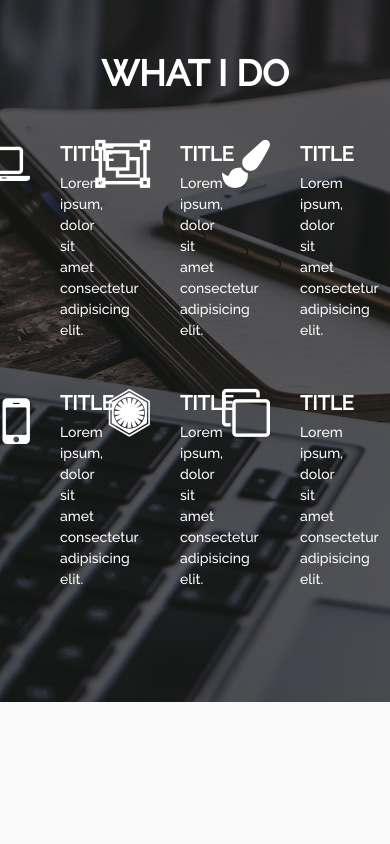
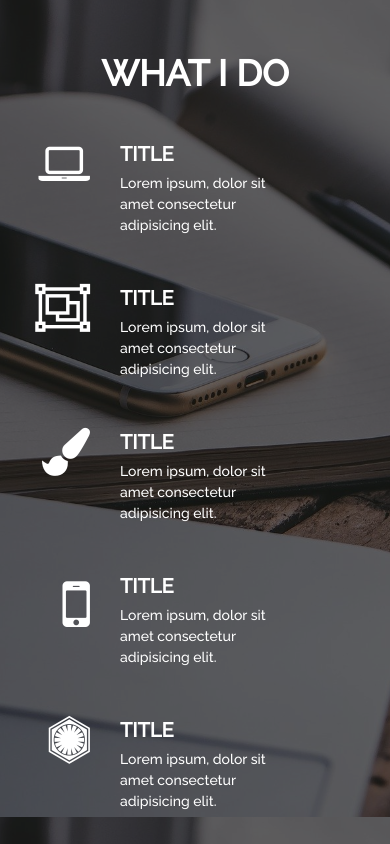
Before and after one commit to chrhuang/Resume, a React (Create React App) app: page / in a window 390 px wide. Shown: the part 3120-3964 px from the top of the page. Built offline with nearby package versions, Linux system fonts and the light colour scheme.

Commit message:
MOD : Fix

```diff
--- a/src/components/WhatIDo/WhatIDo.js
+++ b/src/components/WhatIDo/WhatIDo.js
@@ -11,22 +11,22 @@ export default function WhatIDo () {
             What i do
           </div>
           <div className='row w-100'>
-            <div className='col-4 pt-3 pb-3'>
+            <div className='col-lg-4 col-md-12 pt-3 pb-3'>
               <Box icon='fa fa-laptop fa-3x' title='title' content='Lorem ipsum, dolor sit amet consectetur adipisicing elit.' />
             </div>
-            <div className='col-4 pt-3 pb-3'>
+            <div className='col-lg-4 col-md-12 pt-3 pb-3'>
               <Box icon='fa fa-object-group fa-3x' title='title' content='Lorem ipsum, dolor sit amet consectetur adipisicing elit.' />
             </div>
-            <div className='col-4 pt-3 pb-3'>
+            <div className='col-lg-4 col-md-12 pt-3 pb-3'>
               <Box icon='fa fa-paint-brush fa-3x' title='title' content='Lorem ipsum, dolor sit amet consectetur adipisicing elit.' />
             </div>
-            <div className='col-4 pt-3 pb-3'>
+            <div className='col-lg-4 col-md-12 pt-3 pb-3'>
               <Box icon='fa fa-mobile fa-4x' title='title' content='Lorem ipsum, dolor sit amet consectetur adipisicing elit.' />
             </div>
-            <div className='col-4 pt-3 pb-3'>
+            <div className='col-lg-4 col-md-12 pt-3 pb-3'>
               <Box icon='fa fa-first-order fa-3x' title='title' content='Lorem ipsum, dolor sit amet consectetur adipisicing elit.' />
             </div>
-            <div className='col-4 pt-3 pb-3'>
+            <div className='col-lg-4 col-md-12 pt-3 pb-3'>
               <Box icon='fa fa-clone fa-3x' title='title' content='Lorem ipsum, dolor sit amet consectetur adipisicing elit.' />
             </div>
           </div>
```
